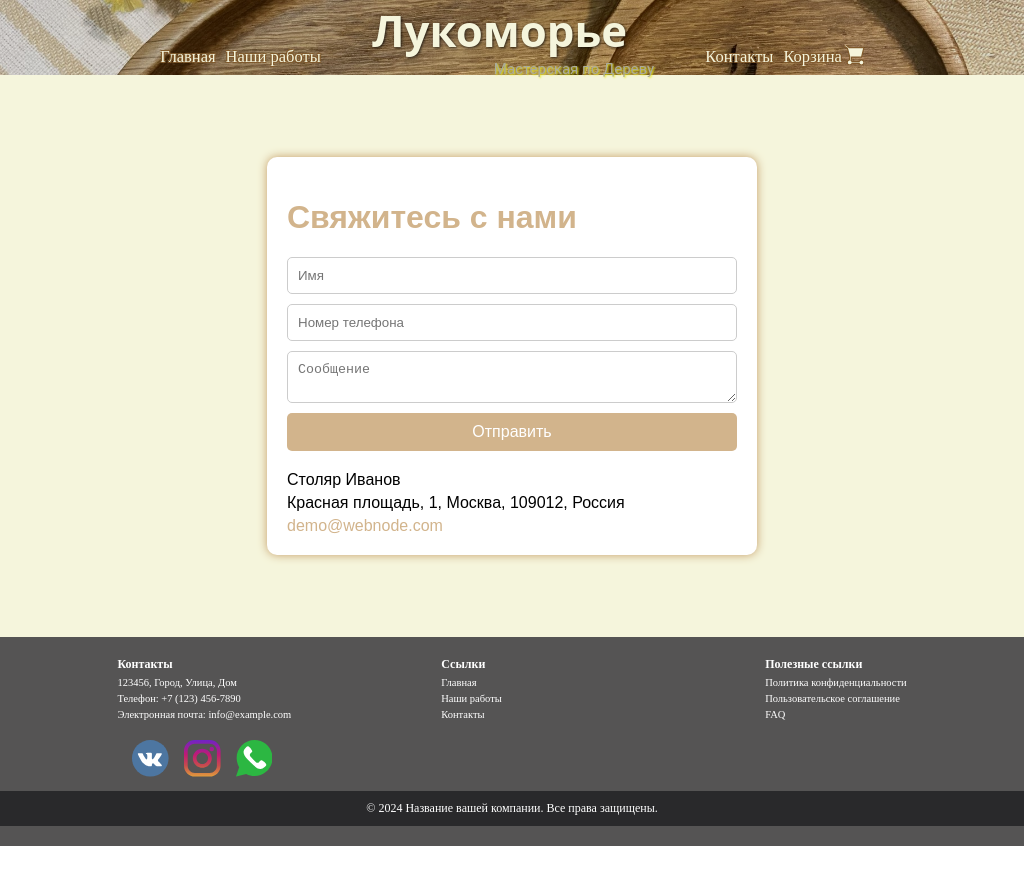
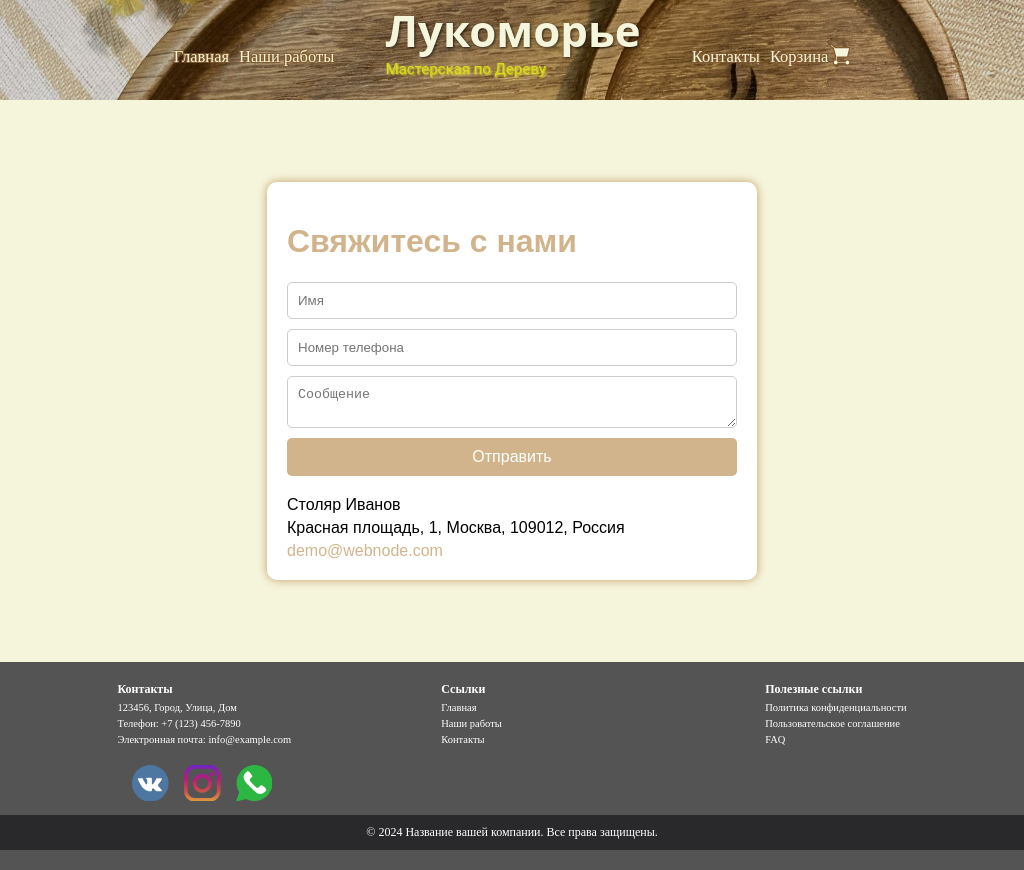
Before and after one commit to Link-name/Shop, a Vue app: page /contact in a window 1024 px wide. Before the commit the page ends 846 px from the top, so only its background shows below. Built offline with nearby package versions, Linux system fonts and the light colour scheme; a web font is replaced by a local one.

Commit message:
Shop_2.0

```diff
--- a/src/assets/style/gallery/gallery.scss
+++ b/src/assets/style/gallery/gallery.scss
@@ -5,7 +5,7 @@
     max-width: 1200px;
     margin: 0 auto;
     text-align: center;
-    padding: 20px;
+
 
 
     &__title {
@@ -47,6 +47,7 @@
         display: flex;
         flex-wrap: wrap;
         justify-content: space-between;
+        padding: 20px;
 
         &__item {
             position: relative;
--- a/src/assets/style/header/header.scss
+++ b/src/assets/style/header/header.scss
@@ -147,12 +147,6 @@
     .header {
         font-size: 10px;
 
-        .header__img[data-v-7d9ec00c] {
-
-            display: block;
-            height: 100px;
-        }
-
         &__bottom {
             gap: 5px;
             padding-bottom: 25px;
@@ -179,19 +173,15 @@
           .nav__link {
             gap: 2px;
           }
-
-
+    }
+    .header .logo__subtext {
+        padding-left: 0;
+        color: #dada21;
     }
 }
 @media (min-width:481px) and (max-width:767px) {
     .header {
         font-size: 7.5px;
-
-        .header__img {
-            width: 100%;
-            display: block;
-            height: 80px;
-        }
 
         &__bottom {
             gap: 1px;
--- a/src/components/stand/Header2.vue
+++ b/src/components/stand/Header2.vue
@@ -99,10 +99,31 @@ export default {
 }
 
 @media (min-width:1200px) and (max-width:1800px) {
-
-
   .header__img {
     height: 140px;
   }
 }
+@media (min-width:1024px) and (max-width:1200px) {
+  .header__img {
+    height: 100px;
+  }
+}
+@media (min-width:768px) and (max-width:1024px) {
+  .header__img {
+    height: 100px;
+  }
+
+}
+@media (min-width:481px) and (max-width:767px) {
+  .header__img {
+    height: 80px;
+  }
+
+}
+@media (min-width:320px) and (max-width:481px) {
+  .header__img {
+    height: 80px;
+  }
+
+}
 </style>
```
